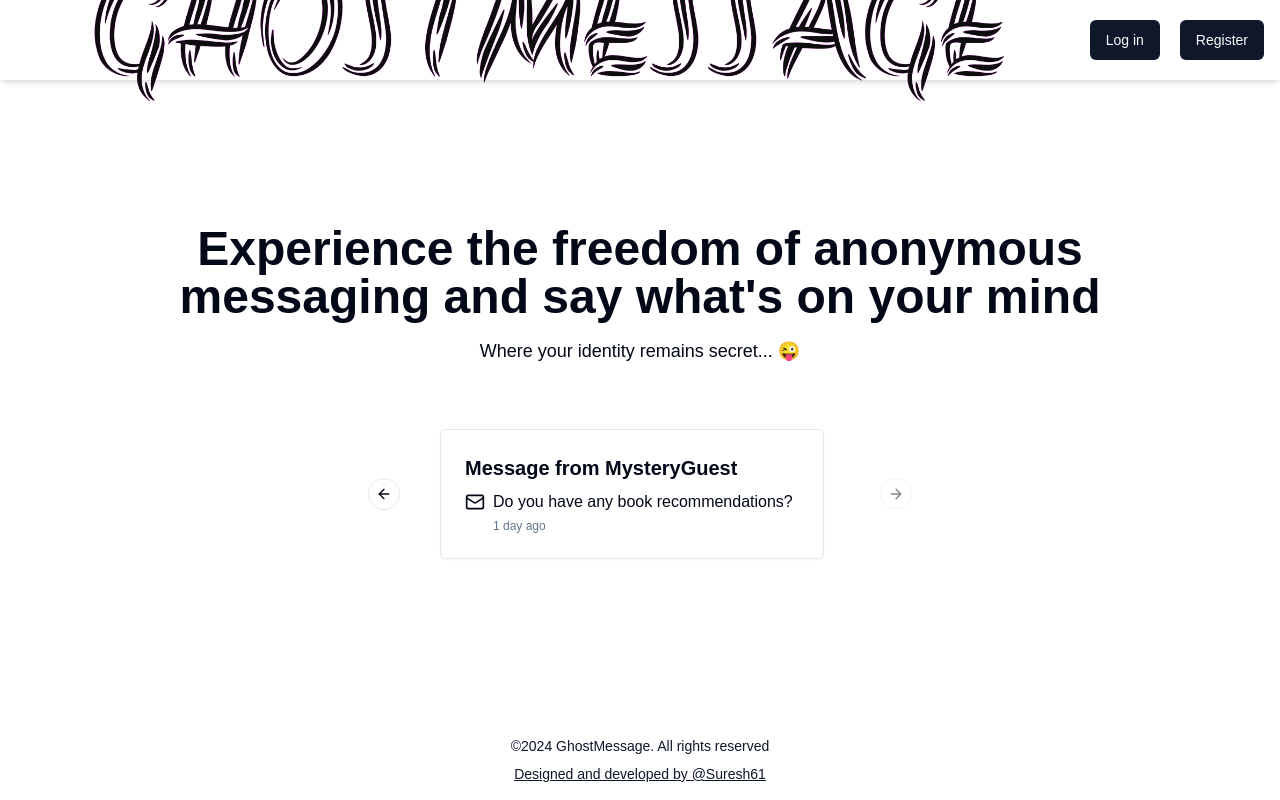
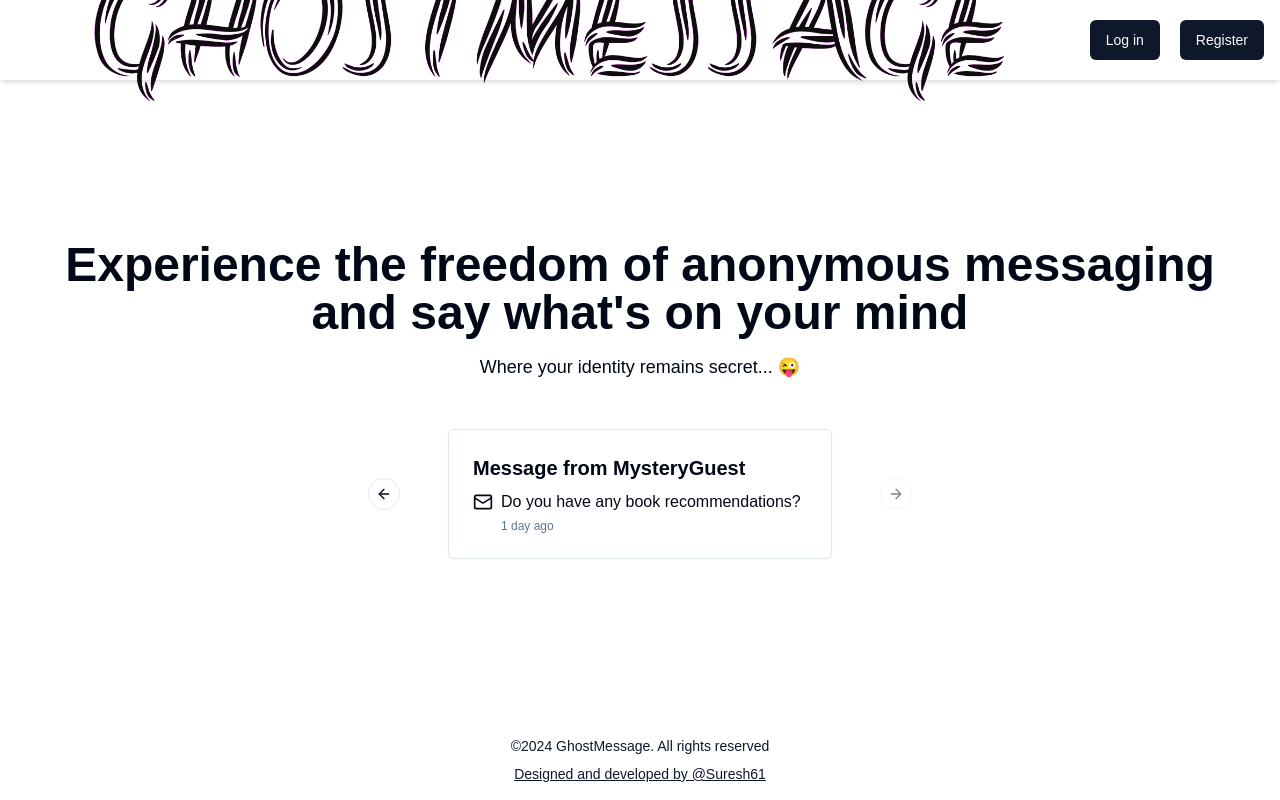
Before and after one commit to Suresh1061/GhostMessage, a Next.js app: page / in a window 1280 px wide. Built offline with nearby package versions, Linux system fonts and the light colour scheme; no server answers.

Commit message:
adding some style in home page

```diff
--- a/src/app/(root)/page.tsx
+++ b/src/app/(root)/page.tsx
@@ -16,7 +16,7 @@ import { Mail } from "lucide-react"
 const Home = () => {
   return (
     <>
-      <div className='flex flex-grow flex-col items-center justify-center px-4 md:px-24 py-12'>
+      <div className='flex flex-grow flex-col sm:items-center justify-center px-4 md:px-12 py-12'>
         <section className="text-center mb-8 md:mb-12">
           <h1 className="text-2xl sm:text-3xl md:text-5xl font-bold text-center">
             Experience the freedom of anonymous messaging and say what&apos;s on your mind
@@ -30,7 +30,7 @@ const Home = () => {
           className="w-full max-w-md mx-auto">
           <CarouselContent>
             {messages.map((message, index) => (
-              <CarouselItem key={index} className="p-4 flex justify-center">
+              <CarouselItem key={index} className=" flex justify-center">
                 <div className="max-w-sm w-full border bg-card rounded-md shadow-sm p-4 sm:p-6">
                   <h3 className="text-lg sm:text-xl font-semibold">{message.title}</h3>
                   <div className="flex items-st mt-2 space-x-2">
```
